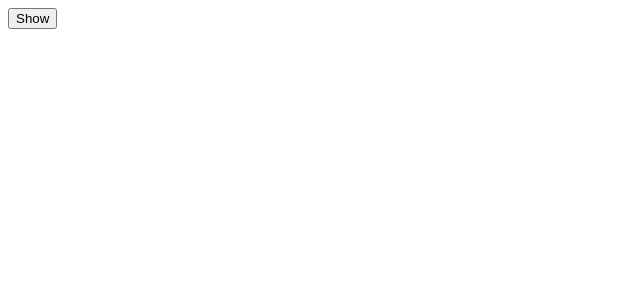
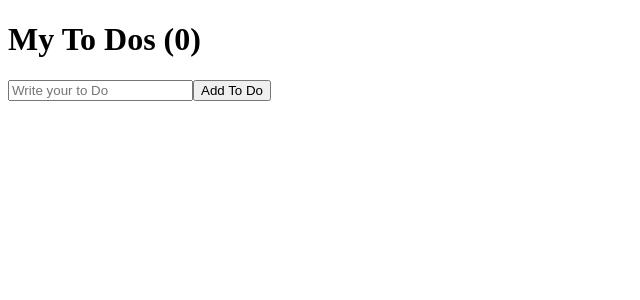
Before and after one commit to tableMinPark/js-react-movie, a React (Create React App) app: page / in a window 1280 px wide. Shown: the top 300 px of the page, without its empty margins (0-640 px from the left). Built offline with nearby package versions, Linux system fonts and the light colour scheme.

Commit message:
7.0 To Do List part One

```diff
--- a/src/App.js
+++ b/src/App.js
@@ -1,53 +1,33 @@
 
 import { useState, useEffect } from "react";
 
-function Hello(){
+function App() {
+  const [toDo, setToDo] = useState("");
+  const [toDos, setToDos] = useState([]);
 
-  // 컴포넌트가 생성될 때 실행될 함수
-  // function hiFn(){
-  //   console.log("created :)");
-  //   return byFn;    // 컴포넌트가 사라질 때 실행될 함수를 지정함.
-  // }
-
-  // 컴포넌트가 사라질 때 실행될 함수
-  // function byFn(){
-  //   console.log("destroyed :(");
-  // }
-
-  // 현재는 dependency가 비어있으니 컴포넌트가 처음 생성될 때 함수가 호출된 후 다시 호출 되지 않음
-  // 그래서 컴포넌트가 파괴될 때도 함수를 실행하고 싶으면 useEffect함수(hiFn)가 새로운 함수(byFn)를 return해야 함
-
-  // deps가 비어있으면 자동으로 컴포넌트가 파괴될 때 cleanup함수가 실행되는데 그 과정이 리렌더링으로
-  // useEffect함수가 실행되고 클린업하면서 이전에 있던 이펙트인 console.log("created :)")가 삭제되고
-  // 새로운 이펙트 함수인 return함수가 실행되기 때문이다.
-  // 리렌더링 -> 이전 이펙트 클린업 -> 이펙트 실행
-  // [참고블로그 : https://simsimjae.tistory.com/401]
-
-  // useEffect(hiFn, []);
-
-  // 위의 코드를 화살표함수로 간략화한 코드
-  useEffect(() => {
-    console.log("hi :)");
-    return () => {
-      console.log("by :(");
+  const onChange = (event) => setToDo(event.target.value);
+  const onSubmit = (event) => {
+    event.preventDefault();             // 새로고침 방지
+    if (toDo === ""){                   // toDo가 비어있으면 함수종료
+      return;
     }
-  }, []);
+    setToDos((currentArray) => [toDo, ...currentArray]);    // ["a", ...["b", "c"]] => ["a", "b", "c"] : ...["b", "c"] 는 배열을 Objcet가 아닌 배열안의 데이터를 가리킨다.
+    setToDo("");
+  }
+  console.log(toDos);
 
   return (
-    <h1>Hello</h1>
-  );
-}
-
-function App() {
-  // showing이 변할 때마다 App 컴포넌트가 리렌더링된다. : 클릭할때마다 Hello 컴포넌트를 지우고 새로 생성
-  const [showing, setShowing] = useState(false);
-  const onClick = () => {
-    setShowing((prev) => !prev);
-  }
-  return (
     <div>
-      <button onClick={onClick}>{showing ? "Hide" : "Show"}</button>
-      {showing ? <Hello /> : null}
+      <h1>My To Dos ({toDos.length})</h1>
+      <form onSubmit={onSubmit}>
+        <input
+          onChange={onChange}
+          value={toDo}
+          type="text"
+          placeholder="Write your to Do"
+        />
+        <button>Add To Do</button>
+      </form>
     </div>
   );
 }
```
